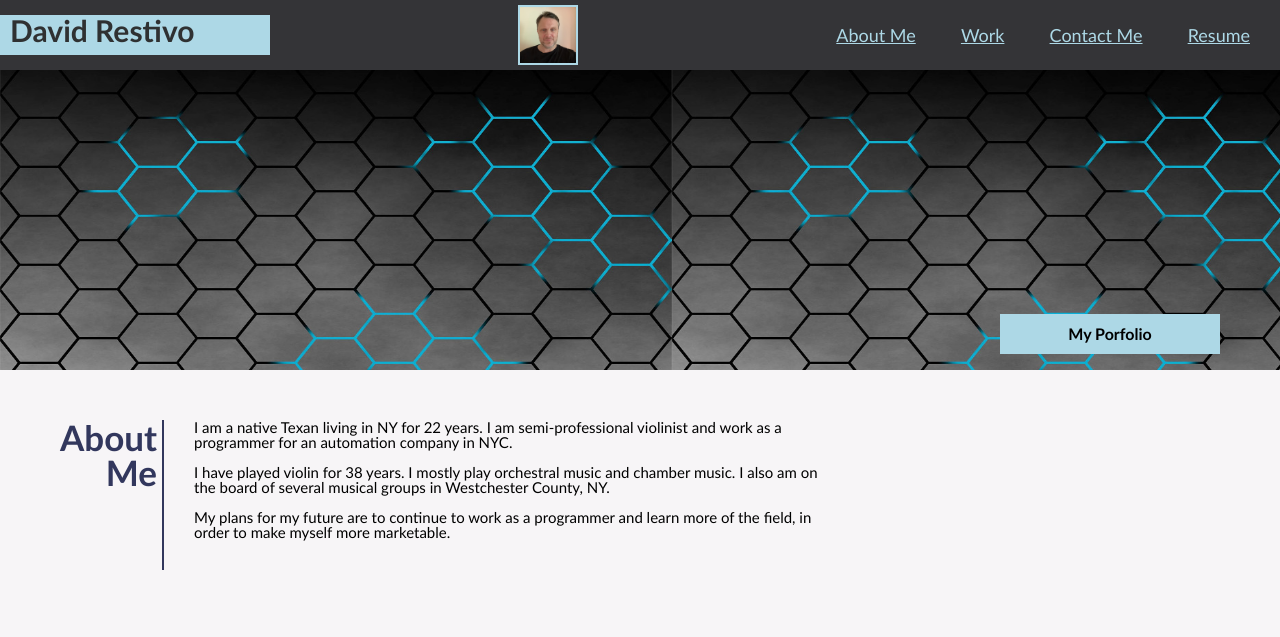
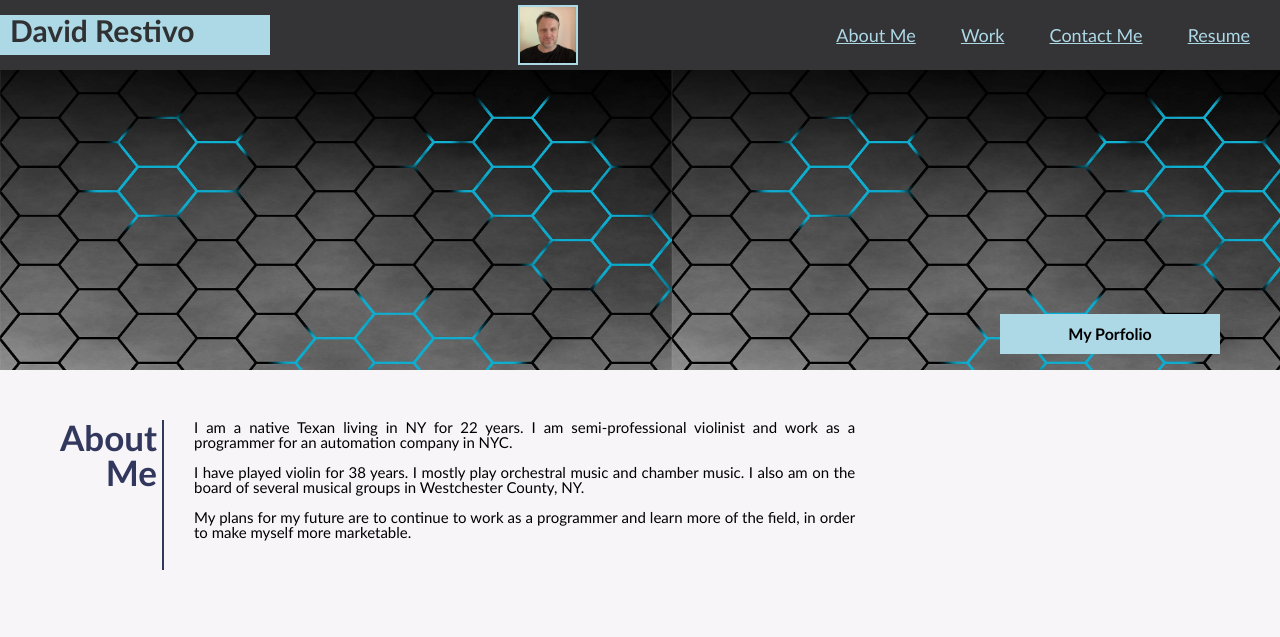
Before and after one commit to davidrestivo/David-Restivos-Portfolio-Page, a plain HTML site: page index.html in a window 1280 px wide. Shown: the top 637 px of the page. Drawn offline with Linux system fonts and the light colour scheme.

Commit message:
added justification to the paragraph text

```diff
--- a/Assets/css/style.css
+++ b/Assets/css/style.css
@@ -124,12 +124,13 @@ text-align: center;
   height: 150px;
 
 }
-
+/* added justification to the paragraph text */
 #paragraph-alignment {
   font-size: 15px;
   padding-left: 30px;
   display:inline;
-  width: 52%;
+  text-align: justify;
+  width: 54%;
   margin-top: 25px;
 
 }
```
